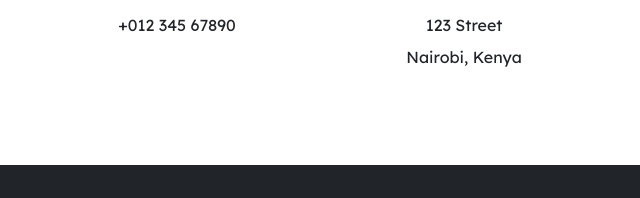
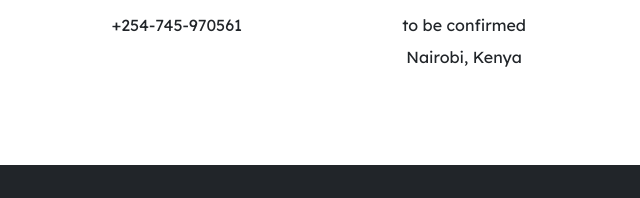
Before and after one commit to Tustock-Dev/Tustock, a plain HTML site: page index.html in a window 1280 px wide. Shown: the part 3671-3869 px from the top of the page, 463-1103 px from the left. Drawn offline with nearby package versions, Linux system fonts and the light colour scheme.

Commit message:
contacts updated

```diff
--- a/index.html
+++ b/index.html
@@ -250,13 +250,13 @@
               <div class="btn-square mx-auto mb-3">
                 <i class="fa fa-phone fa-2x text-white"></i>
               </div>
-              <p class="mb-2">+012 345 67890</p>
+              <p class="mb-2">+254-745-970561</p>
             </div>
             <div class="col-md-4 text-center wow fadeInUp" data-wow-delay="0.5s">
               <div class="btn-square mx-auto mb-3">
                 <i class="fa fa-map-marker-alt fa-2x text-white"></i>
               </div>
-              <p class="mb-2">123 Street</p>
+              <p class="mb-2">to be confirmed</p>
               <p class="mb-0">Nairobi, Kenya</p>
             </div>
           </div>
```
